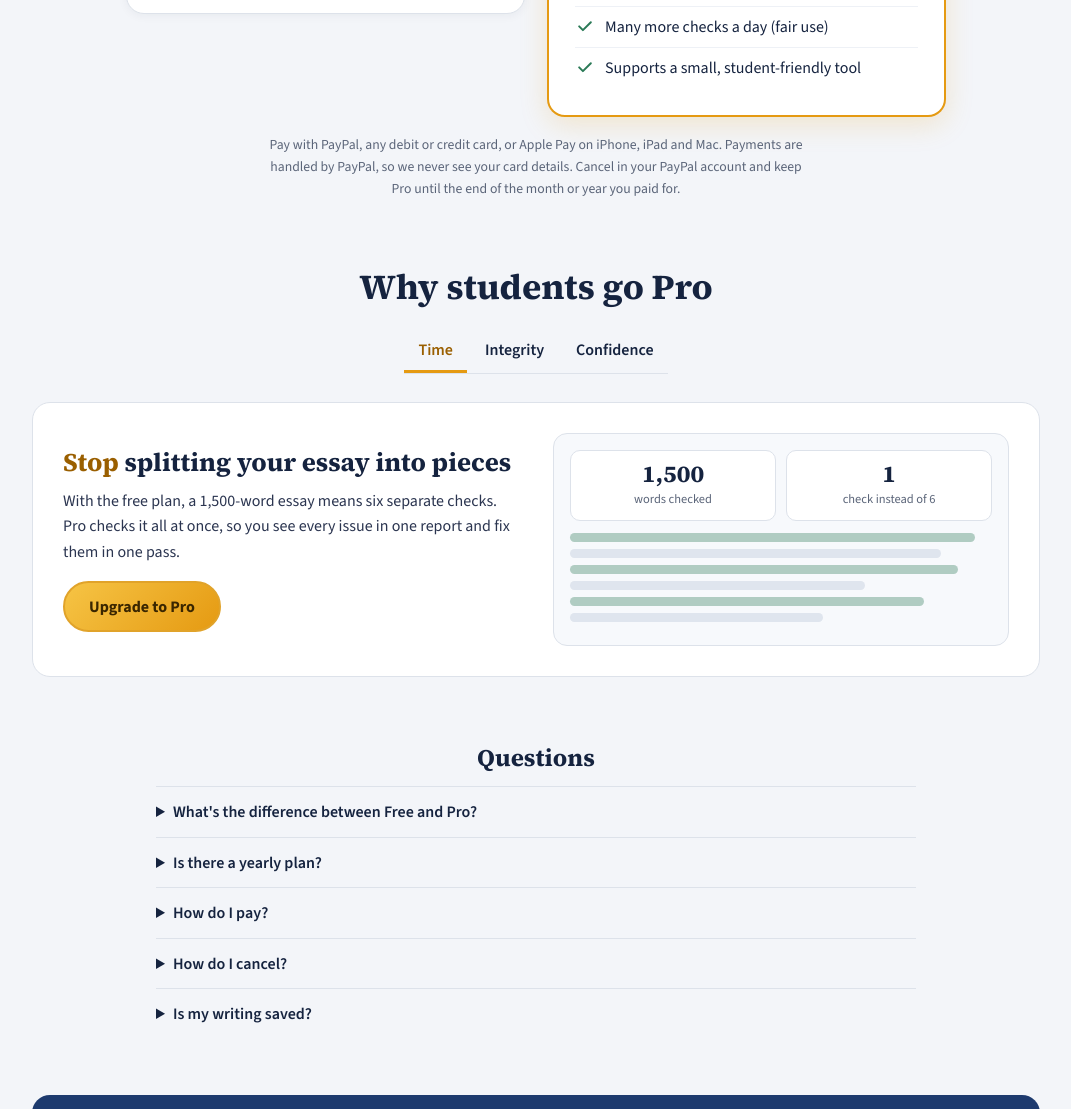
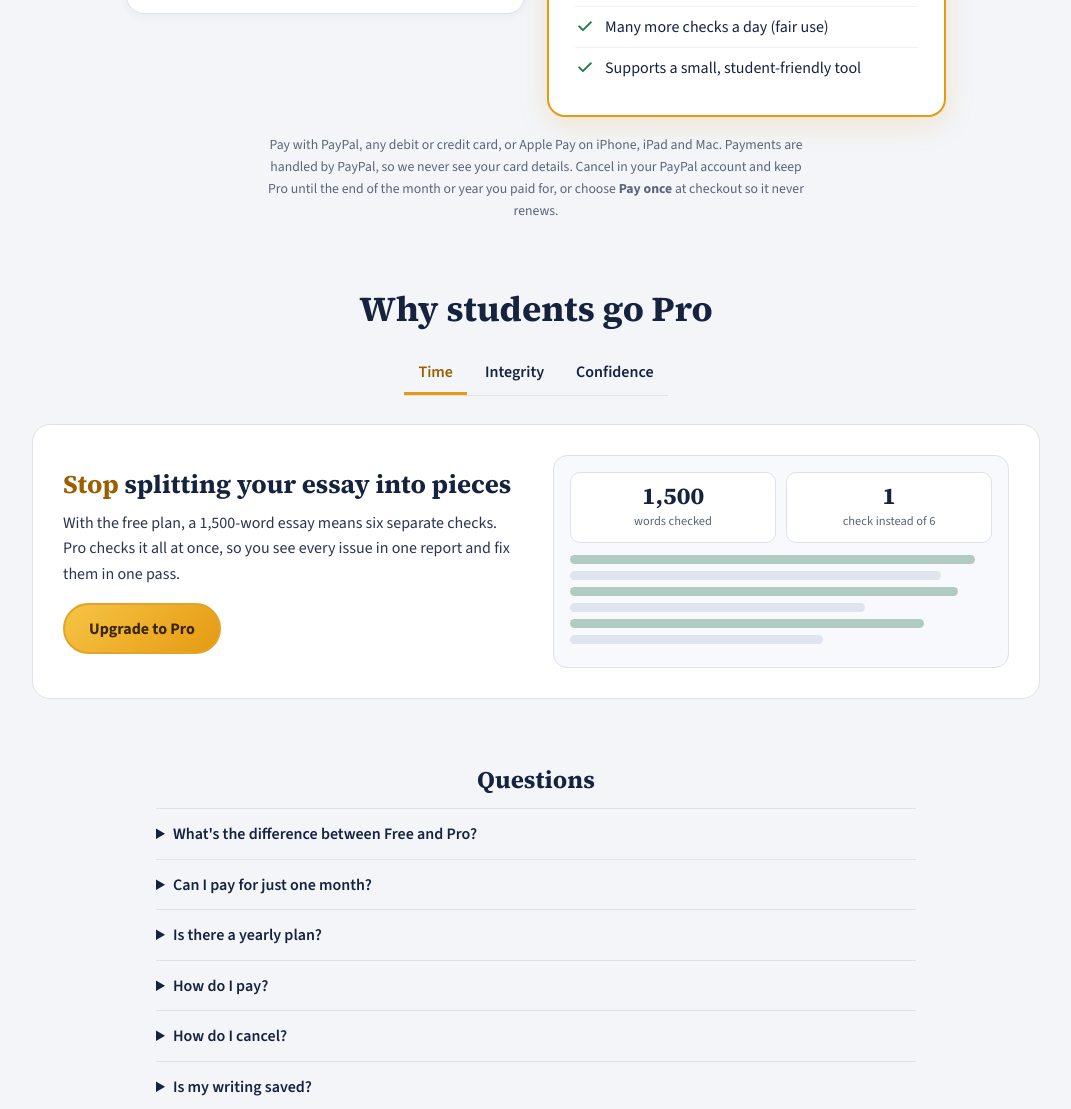
Before and after one commit to arushdeora/second-read, a website: page premium/index.html in a window 1280 px wide. Shown: the part 1160-2269 px from the top of the page, without its empty margins (104-1175 px from the left). Drawn offline with nearby package versions, Linux system fonts and the light colour scheme; no server answers.

Commit message:
Premium page: explain Pay once

```diff
--- a/premium/index.html
+++ b/premium/index.html
@@ -161,7 +161,7 @@ footer{margin-top:48px;border-top:1px solid var(--line);padding:16px 0 30px;colo
     </ul>
   </div>
 </section>
-<p class="fine">Pay with PayPal, any debit or credit card, or Apple Pay on iPhone, iPad and Mac. Payments are handled by PayPal, so we never see your card details. Cancel in your PayPal account and keep Pro until the end of the month or year you paid for.</p>
+<p class="fine">Pay with PayPal, any debit or credit card, or Apple Pay on iPhone, iPad and Mac. Payments are handled by PayPal, so we never see your card details. Cancel in your PayPal account and keep Pro until the end of the month or year you paid for, or choose <b>Pay once</b> at checkout so it never renews.</p>
 
 <section class="why">
   <h2>Why students go Pro</h2>
@@ -216,6 +216,7 @@ footer{margin-top:48px;border-top:1px solid var(--line);padding:16px 0 30px;colo
 <section class="faq">
   <h2>Questions</h2>
   <details><summary>What's the difference between Free and Pro?</summary><p>Free checks up to 200 words at a time, with 2 humanizes a day and no Citation Generator. Pro removes the word limit and unlocks unlimited humanizing and citations.</p></details>
+  <details><summary>Can I pay for just one month?</summary><p>Yes. In the payment box, tick <b>Pay once, no auto-renew</b>. You pay $5 for one month (or $39.99 for one year) with PayPal or a card, and you are never charged again. Pro simply ends when the time is up.</p></details>
   <details><summary>Is there a yearly plan?</summary><p>Yes. Pro costs $39.99 USD a year, which works out to $3.33 a month, 33% less than paying monthly. Turn on Yearly above the plans before you click Upgrade.</p></details>
   <details><summary>How do I pay?</summary><p>With PayPal or any debit or credit card (Visa, Mastercard, American Express, Discover). Click Upgrade, sign in with Google, and choose how to pay in the PayPal box. On Apple devices you can also use Apple Pay, which buys 1 month or 1 year of Pro as a one-time payment that does not renew.</p></details>
   <details><summary>How do I cancel?</summary><p>Open your PayPal account, go to Settings, then Payments and Manage automatic payments, and cancel EssayWiz Pro. You keep Pro until the end of the month or year you already paid for.</p></details>
```
